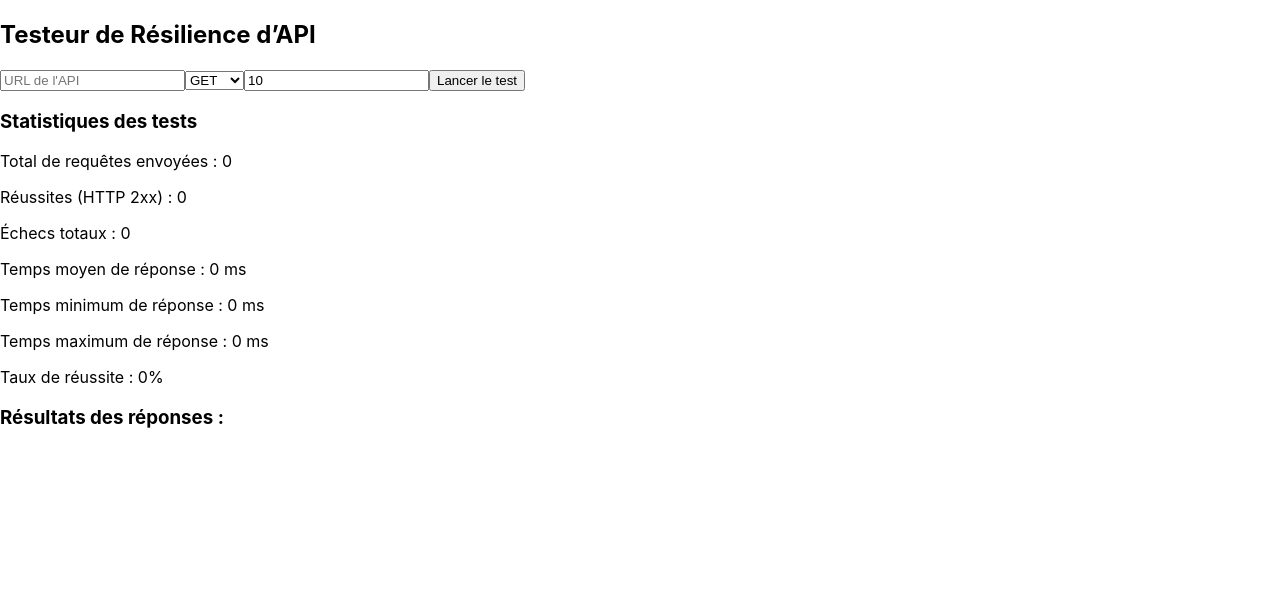
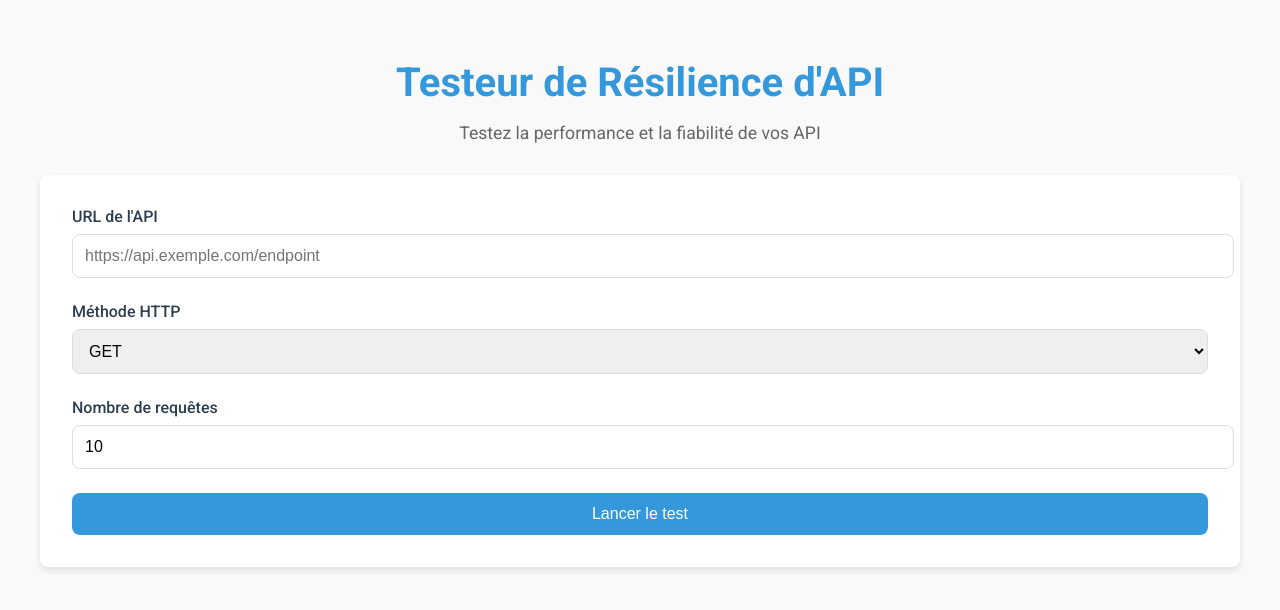
Before and after one commit to MrSiuuu/TesteurDeResilienceD_Api, a React (Create React App) app: page / in a window 1280 px wide. Shown: the top 610 px of the page. Built offline with nearby package versions, Linux system fonts and the light colour scheme.

Commit message:
Amélioration majeure : refonte de l'interface utilisateur

```diff
--- a/public/index.html
+++ b/public/index.html
@@ -7,7 +7,7 @@
     <meta name="theme-color" content="#000000" />
     <meta
       name="description"
-      content="Web site created using create-react-app"
+      content="Testeur de Résilience d'API - Testez la performance et la fiabilité de vos API"
     />
     <link rel="apple-touch-icon" href="%PUBLIC_URL%/logo192.png" />
     <!--
@@ -24,10 +24,13 @@
       work correctly both with client-side routing and a non-root public URL.
       Learn how to configure a non-root public URL by running `npm run build`.
     -->
-    <title>React App</title>
+    <link rel="preconnect" href="https://fonts.googleapis.com">
+    <link rel="preconnect" href="https://fonts.gstatic.com" crossorigin>
+    <link href="https://fonts.googleapis.com/css2?family=Roboto:wght@300;400;500;700&display=swap" rel="stylesheet">
+    <title>Testeur de Résilience d'API</title>
   </head>
   <body>
-    <noscript>You need to enable JavaScript to run this app.</noscript>
+    <noscript>Vous devez activer JavaScript pour exécuter cette application.</noscript>
     <div id="root"></div>
     <!--
       This HTML file is a template.
--- a/src/App.js
+++ b/src/App.js
@@ -1,6 +1,7 @@
 import React from 'react';
 import { BrowserRouter as Router, Routes, Route } from 'react-router-dom';
 import ApiTestForm from './components/ApiTestForm';
+import './styles/global.css';
 
 function App() {
     return (
--- a/src/components/ApiTestForm.js
+++ b/src/components/ApiTestForm.js
@@ -1,6 +1,7 @@
 import React, { useState } from 'react';
 import useApiRequest from '../hooks/useApiRequest';
 import StatsDisplay from './StatsDisplay';
+import '../styles/global.css';
 
 const ApiTestForm = () => {
     const [url, setUrl] = useState('');
@@ -8,83 +9,160 @@ const ApiTestForm = () => {
     const [numRequests, setNumRequests] = useState(10);
     const [body, setBody] = useState('{}');
     const [powResult, setPowResult] = useState(null);
+    const [activeTab, setActiveTab] = useState('stats');
+    const [isLoading, setIsLoading] = useState(false);
 
     const { sendRequests, stats, responses } = useApiRequest();
 
+    const handleTest = async () => {
+        if (!url) {
+            alert('Veuillez entrer une URL valide');
+            return;
+        }
 
-    const handleTest = async () => {
+        setIsLoading(true);
+        try {
             const parsedBody = method === 'POST' ? JSON.parse(body) : null;
-
-
             const result = await sendRequests(url, numRequests, method, parsedBody);
-
 
             if (result && result.nonce && result.hash) {
                 setPowResult(result);
             }
+
+            // Passer automatiquement à l'onglet des statistiques après le test
+            setActiveTab('stats');
+        } catch (error) {
+            alert(`Erreur: ${error.message}`);
+        } finally {
+            setIsLoading(false);
+        }
     };
 
+    return (
+        <div className="container">
+            <div className="header">
+                <h1>Testeur de Résilience d'API</h1>
+                <p>Testez la performance et la fiabilité de vos API</p>
+            </div>
 
-    return (
-        <div>
-            <h2>Testeur de Résilience d’API</h2>
-
+            <div className="card">
+                <div className="form-group">
+                    <label htmlFor="url">URL de l'API</label>
                     <input
+                        id="url"
                         type="text"
-                placeholder="URL de l'API"
+                        className="form-control"
+                        placeholder="https://api.exemple.com/endpoint"
                         value={url}
                         onChange={(e) => setUrl(e.target.value)}
                     />
+                </div>
 
-            <select value={method} onChange={(e) => setMethod(e.target.value)}>
+                <div className="form-group">
+                    <label htmlFor="method">Méthode HTTP</label>
+                    <select
+                        id="method"
+                        className="form-control"
+                        value={method}
+                        onChange={(e) => setMethod(e.target.value)}
+                    >
                         <option value="GET">GET</option>
                         <option value="POST">POST</option>
                     </select>
+                </div>
 
                 {method === 'POST' && (
+                    <div className="form-group">
+                        <label htmlFor="body">Corps de la requête (JSON)</label>
                         <textarea
-                    placeholder="Corps de la requête (JSON)"
+                            id="body"
+                            className="form-control"
+                            placeholder='{"key": "value"}'
                             rows="4"
-                    cols="50"
                             value={body}
                             onChange={(e) => setBody(e.target.value)}
                         />
+                    </div>
                 )}
 
+                <div className="form-group">
+                    <label htmlFor="numRequests">Nombre de requêtes</label>
                     <input
+                        id="numRequests"
                         type="number"
+                        className="form-control"
+                        min="1"
+                        max="100"
                         value={numRequests}
-                onChange={(e) => setNumRequests(e.target.value)}
+                        onChange={(e) => setNumRequests(parseInt(e.target.value))}
                     />
+                </div>
 
-            <button onClick={handleTest}>Lancer le test</button>
-
-
+                <button
+                    className="btn btn-primary btn-block"
+                    onClick={handleTest}
+                    disabled={isLoading}
+                >
+                    {isLoading ? 'Test en cours...' : 'Lancer le test'}
+                </button>
+            </div>
 
             {powResult && (
-                <div style={{ marginTop: '20px', padding: '10px', background: '#e8f5e9' }}>
-                    <h3>Résultat du Proof of Work :</h3>
+                <div className="pow-result">
+                    <h3>Résultat du Proof of Work</h3>
                     <p><strong>Nonce trouvé :</strong> {powResult.nonce}</p>
                     <p><strong>Hash :</strong> {powResult.hash}</p>
                 </div>
             )}
 
+            {stats.totalRequests > 0 && (
+                <div className="results-section">
+                    <div className="tabs">
+                        <div
+                            className={`tab ${activeTab === 'stats' ? 'active' : ''}`}
+                            onClick={() => setActiveTab('stats')}
+                        >
+                            Statistiques
+                        </div>
+                        <div
+                            className={`tab ${activeTab === 'responses' ? 'active' : ''}`}
+                            onClick={() => setActiveTab('responses')}
+                        >
+                            Réponses
+                        </div>
+                    </div>
 
+                    {activeTab === 'stats' && (
+                        <div className="results-card">
                             <StatsDisplay stats={stats} />
+                        </div>
+                    )}
 
+                    {activeTab === 'responses' && (
+                        <div className="results-card">
+                            <h3>Résultats des réponses</h3>
+                            {responses.map((res, index) => (
+                                <div key={index} className="response-item">
                                     <div>
-                <h3>Résultats des réponses :</h3>
-                {responses.map((res, index) => (
-                    <div key={index} style={{ background: '#f5f5f5', padding: '10px', margin: '10px 0' }}>
-                        <strong>Requête #{index + 1}</strong> – Status : {res.status}
-                        <pre style={{ overflowX: 'auto', maxHeight: '200px' }}>
+                                        <span className="status">Requête #{index + 1}</span> –
+                                        <span className={`status ${res.status >= 200 && res.status < 300 ? 'status-success' : 'status-error'}`}>
+                                            Status : {res.status}
+                                        </span>
+                                        {res.time > 0 && <span> – Temps : {res.time} ms</span>}
+                                    </div>
+                                    <div className="response-data">
+                                        <pre>
                                             {typeof res.data === 'object'
                                                 ? JSON.stringify(res.data, null, 2)
                                                 : res.data}
                                         </pre>
                                     </div>
+                                </div>
                             ))}
                         </div>
+                    )}
+                </div>
+            )}
         </div>
     );
 };
--- a/src/components/StatsDisplay.js
+++ b/src/components/StatsDisplay.js
@@ -4,13 +4,36 @@ function StatsDisplay({ stats }) {
     return (
         <div>
             <h3>Statistiques des tests</h3>
-            <p>Total de requêtes envoyées : {stats.totalRequests}</p>
-            <p>Réussites (HTTP 2xx) : {stats.successes}</p>
-            <p>Échecs totaux : {stats.failures}</p>
-            <p>Temps moyen de réponse : {stats.avgResponseTime} ms</p>
-            <p>Temps minimum de réponse : {stats.minResponseTime} ms</p>
-            <p>Temps maximum de réponse : {stats.maxResponseTime} ms</p>
-            <p>Taux de réussite : {stats.successRate}%</p>
+            <div className="stats-grid">
+                <div className="stat-item">
+                    <div className="value">{stats.totalRequests}</div>
+                    <p>Total de requêtes</p>
+                </div>
+                <div className="stat-item">
+                    <div className="value">{stats.successes}</div>
+                    <p>Réussites (HTTP 2xx)</p>
+                </div>
+                <div className="stat-item">
+                    <div className="value">{stats.failures}</div>
+                    <p>Échecs</p>
+                </div>
+                <div className="stat-item">
+                    <div className="value">{stats.avgResponseTime} ms</div>
+                    <p>Temps moyen de réponse</p>
+                </div>
+                <div className="stat-item">
+                    <div className="value">{stats.minResponseTime} ms</div>
+                    <p>Temps minimum</p>
+                </div>
+                <div className="stat-item">
+                    <div className="value">{stats.maxResponseTime} ms</div>
+                    <p>Temps maximum</p>
+                </div>
+                <div className="stat-item">
+                    <div className="value">{stats.successRate}%</div>
+                    <p>Taux de réussite</p>
+                </div>
+            </div>
         </div>
     );
 }
--- a/src/index.js
+++ b/src/index.js
@@ -1,9 +1,9 @@
 import React from 'react';
-import ReactDOM from 'react-dom/client'; // Changez ici
-import './index.css';
+import ReactDOM from 'react-dom/client';
 import App from './App';
+import './styles/global.css';
 
-const root = ReactDOM.createRoot(document.getElementById('root')); // Changez ici
+const root = ReactDOM.createRoot(document.getElementById('root'));
 root.render(
     <React.StrictMode>
         <App />
--- /dev/null
+++ b/src/styles/global.css
@@ -0,0 +1,213 @@
+:root {
+  --primary-color: #3498db;
+  --secondary-color: #2ecc71;
+  --danger-color: #e74c3c;
+  --dark-color: #2c3e50;
+  --light-color: #ecf0f1;
+  --success-bg: #e8f5e9;
+  --card-bg: #f5f5f5;
+  --border-radius: 8px;
+  --box-shadow: 0 4px 6px rgba(0, 0, 0, 0.1);
+  --transition: all 0.3s ease;
+}
+
+body {
+  margin: 0;
+  font-family: 'Roboto', -apple-system, BlinkMacSystemFont, 'Segoe UI', sans-serif;
+  -webkit-font-smoothing: antialiased;
+  -moz-osx-font-smoothing: grayscale;
+  background-color: #f9f9f9;
+  color: var(--dark-color);
+}
+
+.container {
+  max-width: 1200px;
+  margin: 0 auto;
+  padding: 2rem;
+}
+
+.card {
+  background: white;
+  border-radius: var(--border-radius);
+  box-shadow: var(--box-shadow);
+  padding: 2rem;
+  margin-bottom: 2rem;
+}
+
+.header {
+  text-align: center;
+  margin-bottom: 2rem;
+}
+
+.header h1 {
+  color: var(--primary-color);
+  font-size: 2.5rem;
+  margin-bottom: 0.5rem;
+}
+
+.header p {
+  color: #666;
+  font-size: 1.1rem;
+}
+
+.form-group {
+  margin-bottom: 1.5rem;
+}
+
+.form-group label {
+  display: block;
+  margin-bottom: 0.5rem;
+  font-weight: 500;
+}
+
+.form-control {
+  width: 100%;
+  padding: 0.75rem;
+  border: 1px solid #ddd;
+  border-radius: var(--border-radius);
+  font-size: 1rem;
+  transition: var(--transition);
+}
+
+.form-control:focus {
+  outline: none;
+  border-color: var(--primary-color);
+  box-shadow: 0 0 0 3px rgba(52, 152, 219, 0.2);
+}
+
+.btn {
+  display: inline-block;
+  padding: 0.75rem 1.5rem;
+  border: none;
+  border-radius: var(--border-radius);
+  font-size: 1rem;
+  font-weight: 500;
+  cursor: pointer;
+  transition: var(--transition);
+  text-align: center;
+}
+
+.btn-primary {
+  background-color: var(--primary-color);
+  color: white;
+}
+
+.btn-primary:hover {
+  background-color: #2980b9;
+}
+
+.btn-block {
+  display: block;
+  width: 100%;
+}
+
+.results-section {
+  margin-top: 3rem;
+}
+
+.results-card {
+  background: white;
+  border-radius: var(--border-radius);
+  box-shadow: var(--box-shadow);
+  padding: 1.5rem;
+  margin-bottom: 1.5rem;
+}
+
+.results-card h3 {
+  color: var(--primary-color);
+  margin-top: 0;
+  border-bottom: 1px solid #eee;
+  padding-bottom: 0.5rem;
+}
+
+.stats-grid {
+  display: grid;
+  grid-template-columns: repeat(auto-fill, minmax(200px, 1fr));
+  gap: 1rem;
+}
+
+.stat-item {
+  background: var(--light-color);
+  padding: 1rem;
+  border-radius: var(--border-radius);
+  text-align: center;
+}
+
+.stat-item p {
+  margin: 0;
+  font-size: 0.9rem;
+}
+
+.stat-item .value {
+  font-size: 1.5rem;
+  font-weight: bold;
+  color: var(--primary-color);
+  margin-bottom: 0.5rem;
+}
+
+.response-item {
+  background: var(--card-bg);
+  padding: 1rem;
+  border-radius: var(--border-radius);
+  margin-bottom: 1rem;
+}
+
+.response-item .status {
+  font-weight: bold;
+}
+
+.response-item .status-success {
+  color: var(--secondary-color);
+}
+
+.response-item .status-error {
+  color: var(--danger-color);
+}
+
+.response-data {
+  background: #f0f0f0;
+  padding: 1rem;
+  border-radius: var(--border-radius);
+  overflow-x: auto;
+  max-height: 200px;
+  margin-top: 0.5rem;
+}
+
+pre {
+  margin: 0;
+  white-space: pre-wrap;
+}
+
+.pow-result {
+  background: var(--success-bg);
+  padding: 1rem;
+  border-radius: var(--border-radius);
+  margin-top: 1.5rem;
+}
+
+.tabs {
+  display: flex;
+  margin-bottom: 1rem;
+  border-bottom: 1px solid #ddd;
+}
+
+.tab {
+  padding: 0.75rem 1.5rem;
+  cursor: pointer;
+  border-bottom: 3px solid transparent;
+}
+
+.tab.active {
+  border-bottom-color: var(--primary-color);
+  font-weight: bold;
+}
+
+@media (max-width: 768px) {
+  .container {
+    padding: 1rem;
+  }
+
+  .stats-grid {
+    grid-template-columns: 1fr 1fr;
+  }
+}
```
Also changed, not shown: 2 other files (tests, documents, lock files or other folders). Lines whose indentation alone changed are shown as unchanged.
